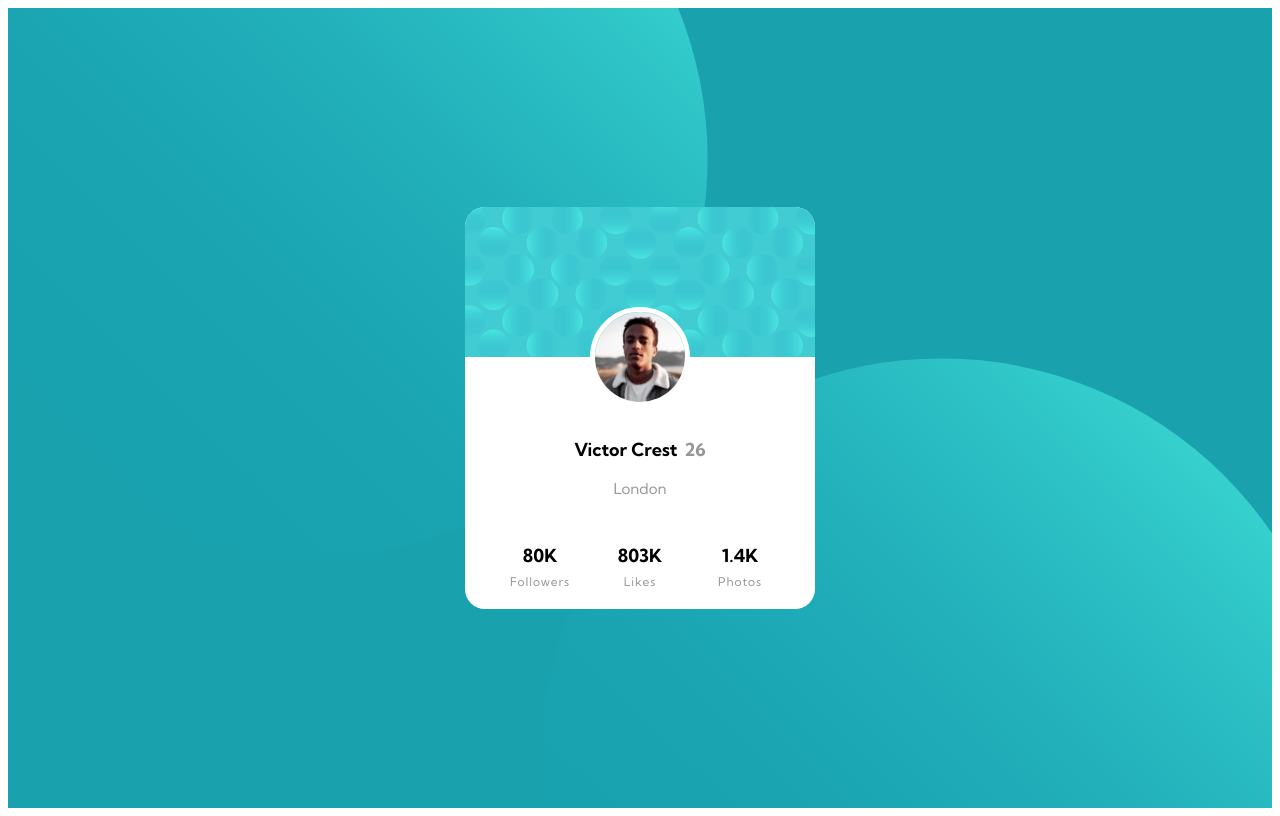
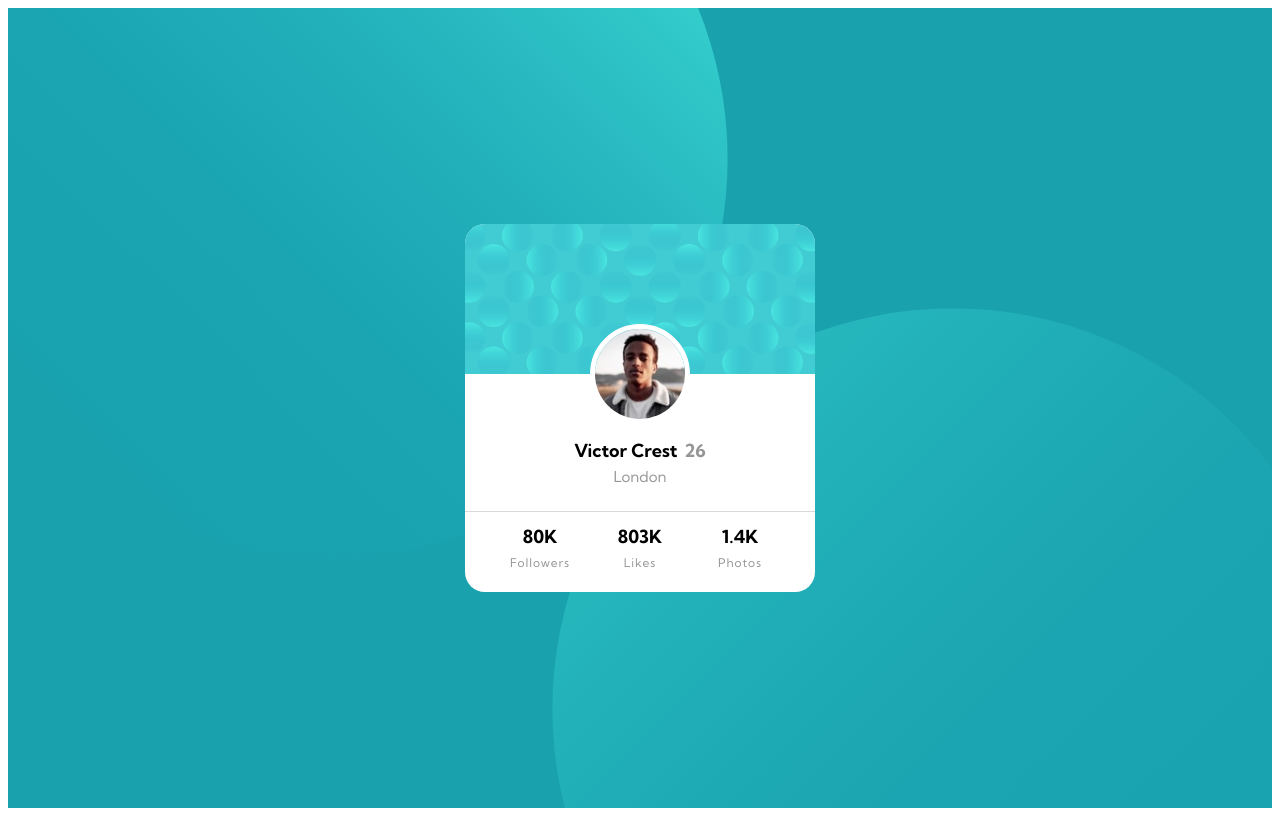
Before and after one commit to agausha/profile-card-component, a plain HTML site: page index.html in a window 1280 px wide. Drawn offline with Linux system fonts and the light colour scheme.

Commit message:
completed the challenge

```diff
--- a/sass/_base.scss
+++ b/sass/_base.scss
@@ -8,6 +8,7 @@ $color-primary-white: hsl(0, 0%, 100%);
 /////////////////////////////////////////
 // NEUTRAL COLORS
 $Color-neutral-Dark-gray: hsl(0, 0%, 59%);
+$Color-neutral-light-gray: hsl(0, 3%, 85%);
 
 *,
 **::before,
@@ -26,5 +27,5 @@ html {
 body {
   font-family: 'Kumbh Sans', sans-serif;
   font-weight: 400;
-  line-height: 1.4;
+  line-height: 1.3;
 }
--- a/sass/_component.scss
+++ b/sass/_component.scss
@@ -35,7 +35,7 @@
   &__name {
     font-size: 1.8rem;
     font-weight: 700;
-    margin-bottom: 1rem;
+    margin: -1.5rem 0 -1rem 0;
   }
 
   &__age {
@@ -55,10 +55,10 @@
 
   &__stats {
     display: flex;
-    height: 7rem;
+    height: 6.5rem;
     align-items: center;
-    //border-top: 1px solid $Color-neutral-light-gray;
-    padding: 0 2.5rem 1rem;
+    border-top: 1px solid $Color-neutral-light-gray;
+    padding: 0 2.5rem 1.5rem;
   }
 
   &__stats--item {
@@ -81,3 +81,15 @@
     letter-spacing: 0.09rem;
   }
 }
+
+///////////////////////////////////////////
+// MEDIA QUERIES
+.card {
+  @media only screen and (max-width: 1000px) {
+    width: calc(95vw - 4rem);
+  }
+
+  &__description {
+    padding: 0 2rem 0;
+  }
+}
--- a/sass/_layout.scss
+++ b/sass/_layout.scss
@@ -5,9 +5,9 @@
   width: 100%;
   height: 100vh;
 
-  background: url(/images/bg-pattern-top.svg) top -25rem left -10rem no-repeat,
-    url(/images/bg-pattern-top.svg) bottom -35rem right -7rem no-repeat;
-  background-size: contain;
+  background: url(/images/bg-pattern-top.svg) top -25rem left -8rem no-repeat,
+    url(/images/bg-pattern-bottom.svg) bottom -30rem right -8rem no-repeat;
+  background-size: contain, contain;
   background-color: $color-primary-Dark-cyan;
 }
 
```
Also changed, not shown: css/main.css, css/main.min.css, 4 other files.
